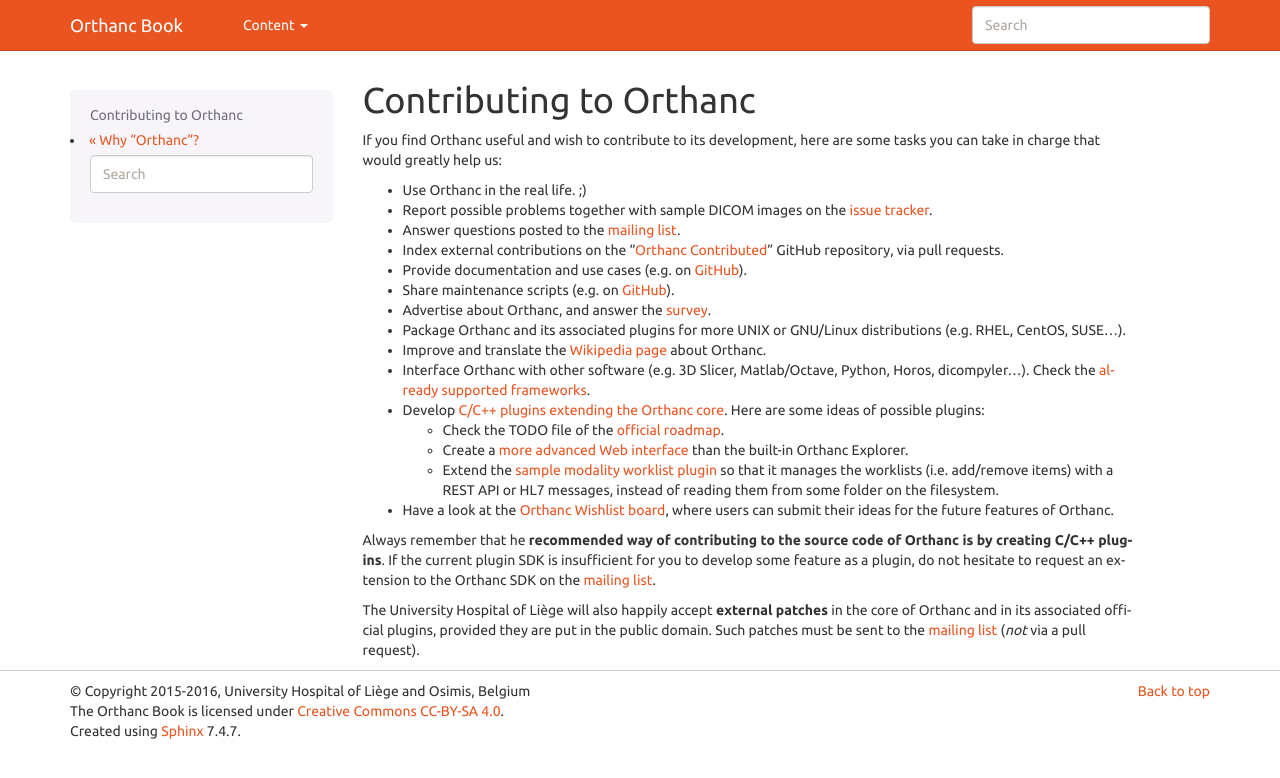
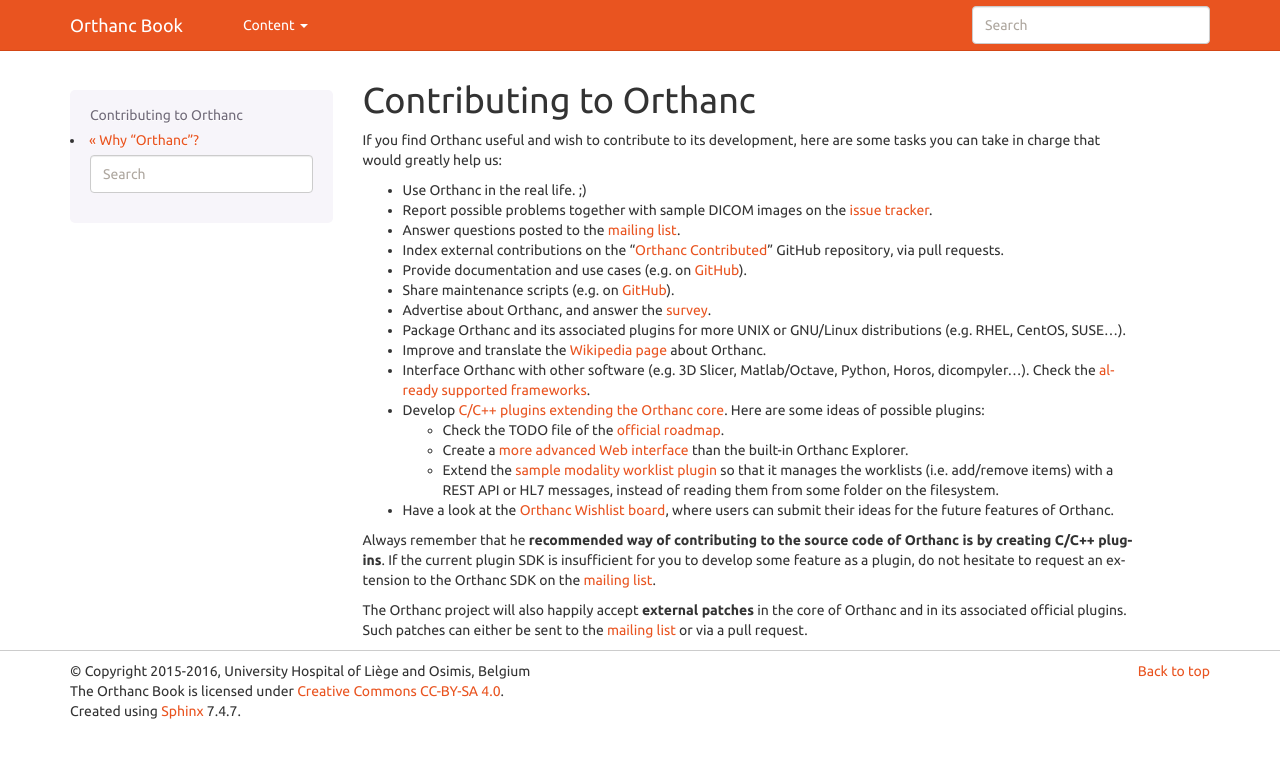
Before and after one commit to orthanc-mirrors/orthanc-book, a Sphinx documentation site: the page built from Sphinx/source/contributing.rst, in a window 1280 px wide. Shown: the top 778 px of the page. Built offline with Sphinx 7.4.7, drawn with Linux system fonts in a browser that asks for light colours.

Commit message:
contributing

```diff
--- a/Sphinx/source/contributing.rst
+++ b/Sphinx/source/contributing.rst
@@ -43,9 +43,8 @@
 request an extension to the Orthanc SDK on the `mailing list
 <https://groups.google.com/forum/#!forum/orthanc-users>`_.
 
-The University Hospital of Liège will also happily accept **external
-patches** in the core of Orthanc and in its associated official
-plugins, provided they are put in the public domain. Such patches must
-be sent to the `mailing list
-<https://groups.google.com/forum/#!forum/orthanc-users>`_ (*not* via a
-pull request).
+The Orthanc project will also happily accept **external patches** in
+the core of Orthanc and in its associated official plugins. Such
+patches can either be sent to the `mailing list
+<https://groups.google.com/forum/#!forum/orthanc-users>`_ or via a
+pull request.
```
Also changed, not shown: Sphinx/source/faq/compiling.rst (+4 -4 lines).
